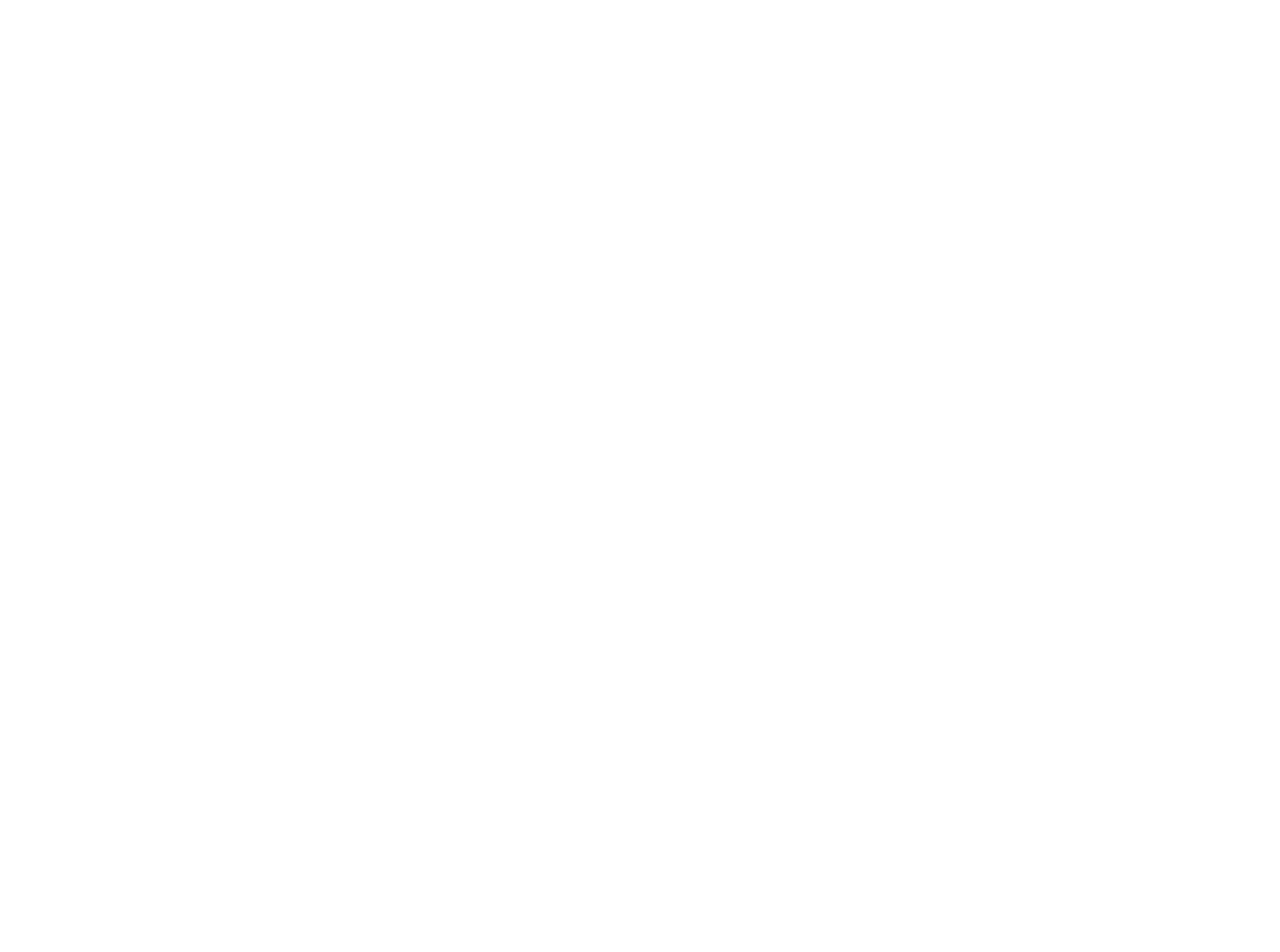
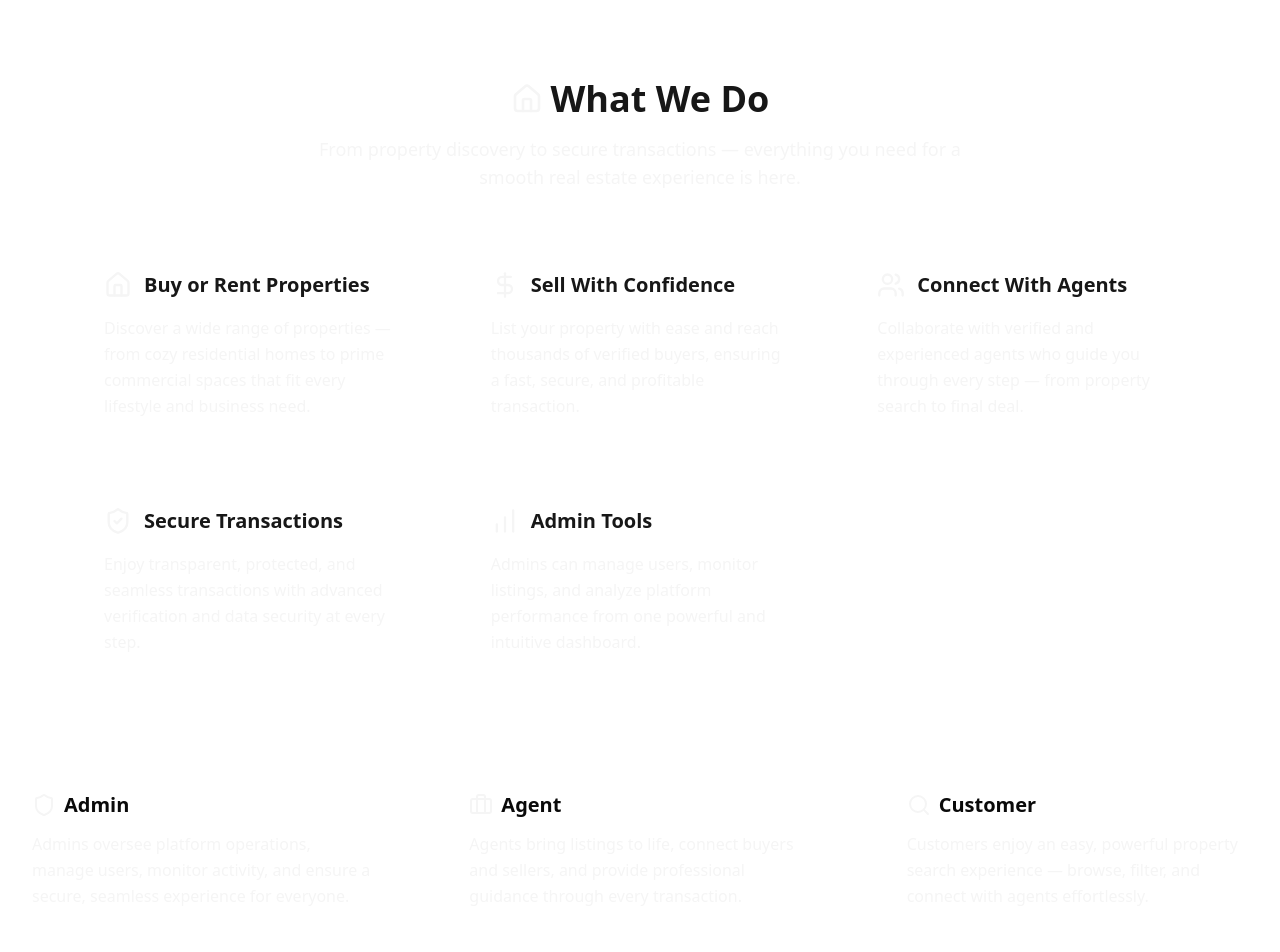
Before and after one commit to ArunRoy404/zentro-client, a Next.js app: page /about in a window 1280 px wide. Shown: the part 1240-2192 px from the top of the page. Before the commit the page ends 1295 px from the top, so only its background shows below. Built offline with nearby package versions, Linux system fonts and the light colour scheme; no server answers.

Commit message:
feat (about) : Roles, AboutCTA and WhatWeDo section added

```diff
--- a/src/page/AboutPage.jsx
+++ b/src/page/AboutPage.jsx
@@ -1,6 +1,9 @@
 import PageHeading from "@/components/shared/PageHeading";
+import AboutCTA from "@/section/about/AboutCTA";
 import AboutHeading from "@/section/about/AboutHeading";
 import MissionVision from "@/section/about/MissionVision";
+import Roles from "@/section/about/Roles";
+import WhatWeDo from "@/section/about/WhatWeDo";
 import WhoWeAre from "@/section/about/WhoWeAre";
 import React from "react";
 
@@ -11,10 +14,13 @@ const AboutPage = () => {
         title="About Zentro Realty"
         subtitle="At Zentro Realty, we’re passionate about helping people find their dream homes. With years of experience and a deep understanding of the real estate market, we provide trusted guidance and personalized services to make buying, selling, or renting a property seamless and stress-free."
       ></PageHeading>
-      <div className="max-w-6xl mx-auto py-14">
+      <div className="max-w-7xl mx-auto py-14">
         <AboutHeading></AboutHeading>
         <WhoWeAre></WhoWeAre>
         <MissionVision></MissionVision>
+        <WhatWeDo></WhatWeDo>
+        <Roles></Roles>
+        <AboutCTA></AboutCTA>
       </div>
     </div>
   );
--- /dev/null
+++ b/src/section/about/AboutCTA.jsx
@@ -0,0 +1,17 @@
+import { Button } from "@/components/ui/button";
+
+export default function AboutCTA() {
+  return (
+    <div className="text-center mt-20">
+      <h2 className="text-3xl font-bold mb-6">
+        Start Your Property Journey With Us
+      </h2>
+      <p className="text-lg text-secondary max-w-3xl mx-auto mb-8">
+        Join thousands of happy customers, trusted agents, and successful
+        property owners. Together, we’re redefining the future of real estate —
+        one property at a time.
+      </p>
+      <Button>Explore Properties</Button>
+    </div>
+  );
+}
--- /dev/null
+++ b/src/section/about/Roles.jsx
@@ -0,0 +1,35 @@
+import { Shield, Briefcase, Search } from "lucide-react";
+
+const roles = [
+  {
+    icon: <Shield className="w-6 h-6 text-secondary" />,
+    title: "Admin",
+    desc: "Admins oversee platform operations, manage users, monitor activity, and ensure a secure, seamless experience for everyone.",
+  },
+  {
+    icon: <Briefcase className="w-6 h-6 text-secondary" />,
+    title: "Agent",
+    desc: "Agents bring listings to life, connect buyers and sellers, and provide professional guidance through every transaction.",
+  },
+  {
+    icon: <Search className="w-6 h-6 text-secondary" />,
+    title: "Customer",
+    desc: "Customers enjoy an easy, powerful property search experience — browse, filter, and connect with agents effortlessly.",
+  },
+];
+
+export default function Roles() {
+  return (
+    <div className="grid md:grid-cols-3 gap-8">
+      {roles.map((role, i) => (
+        <div key={i} className="p-8 bg-background">
+          <div className="flex items-center gap-2 mb-3">
+            {role.icon}
+            <h3 className="text-xl font-semibold">{role.title}</h3>
+          </div>
+          <p className="text-secondary leading-relaxed">{role.desc}</p>
+        </div>
+      ))}
+    </div>
+  );
+}
--- a/src/section/about/WhatWeDo.jsx
+++ b/src/section/about/WhatWeDo.jsx
@@ -0,0 +1,69 @@
+"use client";
+
+import { Home, DollarSign, Users, ShieldCheck, BarChart } from "lucide-react";
+
+export default function WhatWeDo() {
+  const services = [
+    {
+      icon: <Home className="w-7 h-7 text-secondary" />,
+      title: "Buy or Rent Properties",
+      desc: "Discover a wide range of properties — from cozy residential homes to prime commercial spaces that fit every lifestyle and business need.",
+    },
+    {
+      icon: <DollarSign className="w-7 h-7 text-secondary" />,
+      title: "Sell With Confidence",
+      desc: "List your property with ease and reach thousands of verified buyers, ensuring a fast, secure, and profitable transaction.",
+    },
+    {
+      icon: <Users className="w-7 h-7 text-secondary" />,
+      title: "Connect With Agents",
+      desc: "Collaborate with verified and experienced agents who guide you through every step — from property search to final deal.",
+    },
+    {
+      icon: <ShieldCheck className="w-7 h-7 text-secondary" />,
+      title: "Secure Transactions",
+      desc: "Enjoy transparent, protected, and seamless transactions with advanced verification and data security at every step.",
+    },
+    {
+      icon: <BarChart className="w-7 h-7 text-secondary" />,
+      title: "Admin Tools",
+      desc: "Admins can manage users, monitor listings, and analyze platform performance from one powerful and intuitive dashboard.",
+    },
+  ];
+
+  return (
+    <section className="py-20 px-4 sm:px-8 lg:px-20 bg-background text-primary">
+      {/* Heading */}
+      <div className="text-center mb-14">
+        <div className="flex items-center justify-center gap-2 mb-4">
+          <Home className="w-8 h-8 text-secondary" />
+          <h2 className="text-4xl font-bold">What We Do</h2>
+        </div>
+        <p className="text-lg text-secondary max-w-2xl mx-auto">
+          From property discovery to secure transactions — everything you need
+          for a smooth real estate experience is here.
+        </p>
+      </div>
+
+      {/* Services Grid */}
+      <div className="grid gap-10 md:grid-cols-2 lg:grid-cols-3 ">
+        {services.map((item, index) => (
+          <div
+            key={index}
+            className="p-6 bg-[var(--background)] hover:bg-[var(--shad)]/10 transition-colors duration-300 rounded-xl"
+          >
+            <div className="flex items-center gap-3 mb-4">
+              {item.icon}
+              <h3 className="text-xl font-semibold text-[var(--primary)]">
+                {item.title}
+              </h3>
+            </div>
+            <p className="text-[var(--secondary)] leading-relaxed">
+              {item.desc}
+            </p>
+          </div>
+        ))}
+      </div>
+    </section>
+  );
+}
```
